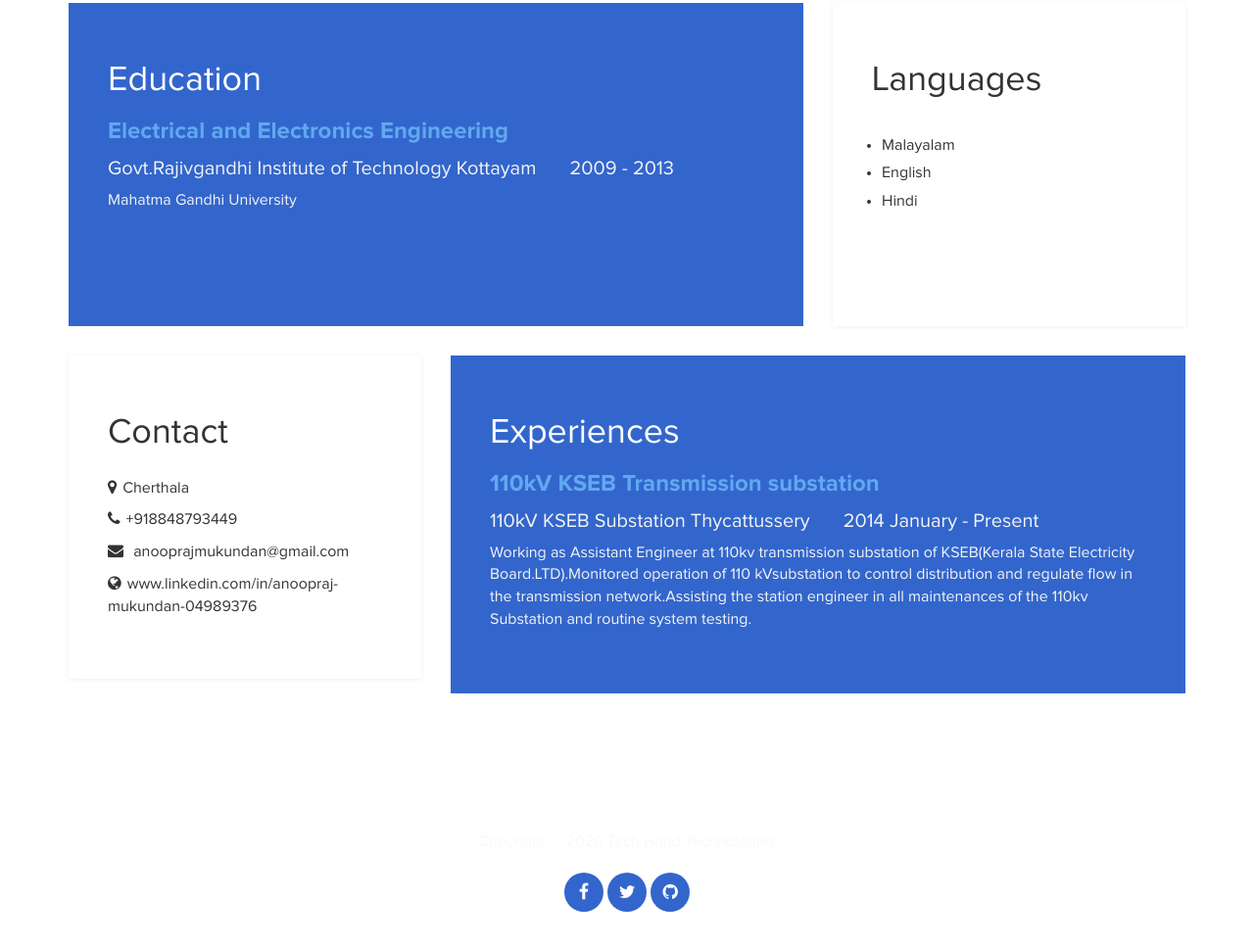
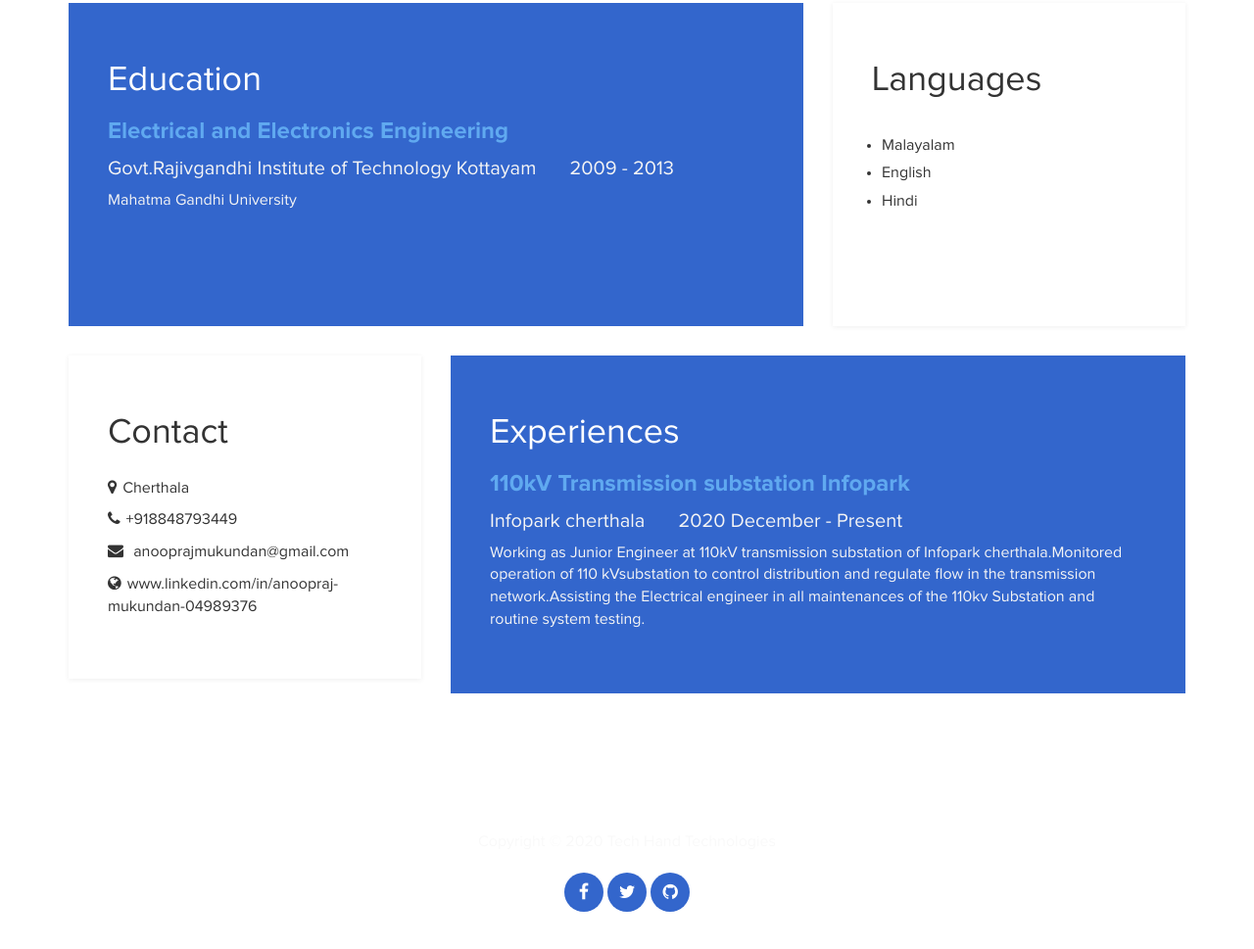
Before and after one commit to anooprajmukundan/cv2020, a plain HTML site: page index.html in a window 1280 px wide. Shown: the part 1165-2134 px from the top of the page at 98% size. Drawn offline with Linux system fonts and the light colour scheme.

Commit message:
Update index.html

```diff
--- a/index.html
+++ b/index.html
@@ -129,10 +129,10 @@ http://www.templatemo.com/tm-467-easy-profile
 			<div class="experience">
 				<h2 class="white">Experiences</h2>
 					<div class="experience-content">
-						<h4 class="experience-title accent">110kV KSEB Transmission substation</h4>
-						<h5>110kV KSEB Substation Thycattussery</h5><span></span>
-						<h5>2014 January - Present</h5>
-						<p class="education-description">Working as Assistant Engineer at 110kv transmission substation of KSEB(Kerala State Electricity Board.LTD).Monitored operation of 110 kVsubstation to control distribution and regulate flow in the transmission network.Assisting the station engineer in all maintenances of the 110kv Substation and routine system testing.</p>
+						<h4 class="experience-title accent">110kV Transmission substation Infopark</h4>
+						<h5>Infopark cherthala</h5><span></span>
+						<h5>2020 December - Present</h5>
+						<p class="education-description">Working as Junior Engineer at 110kV transmission substation of Infopark cherthala.Monitored operation of 110 kVsubstation to control distribution and regulate flow in the transmission network.Assisting the Electrical engineer in all maintenances of the 110kv Substation and routine system testing.</p>
 					</div>
 			</div>
 		</div>
```
